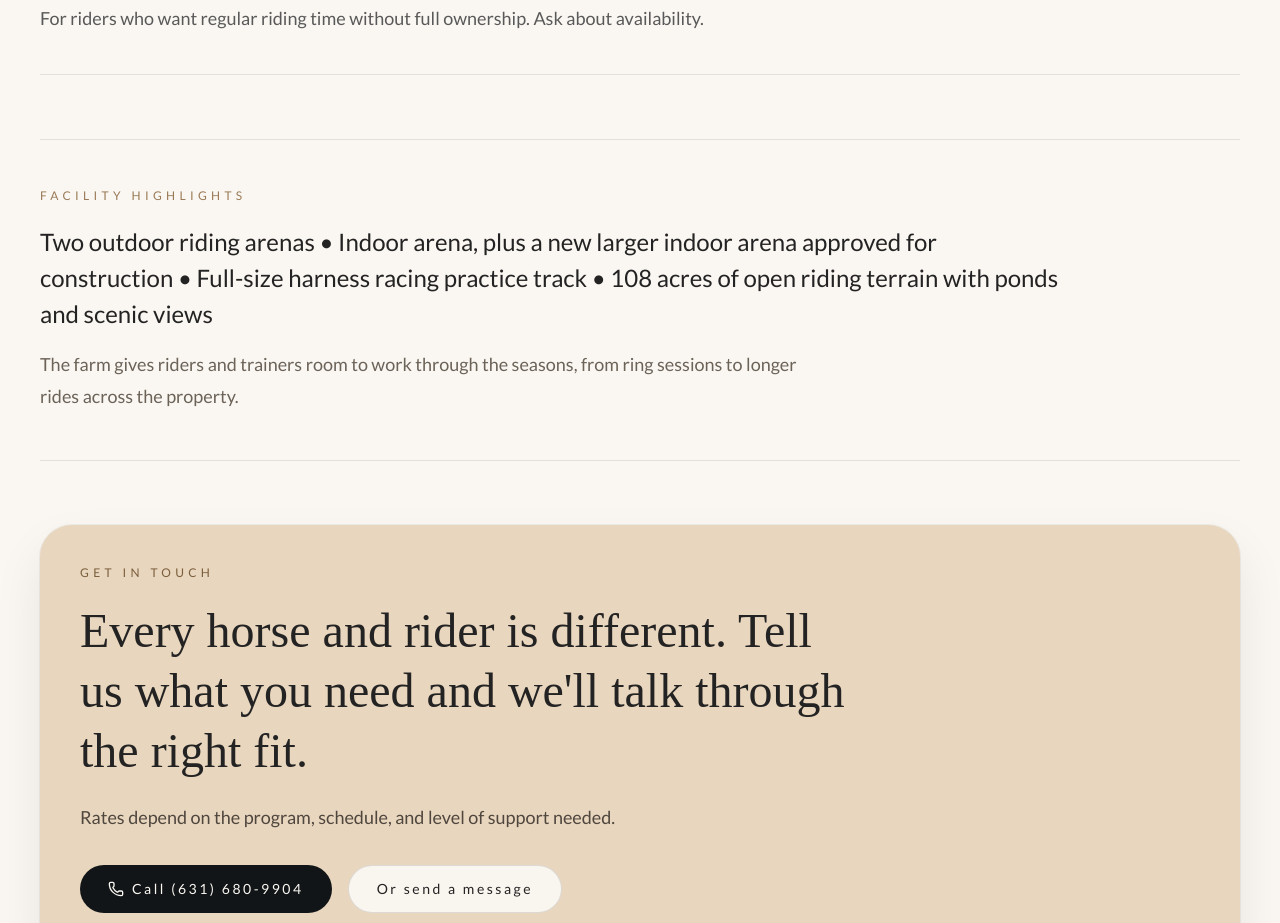
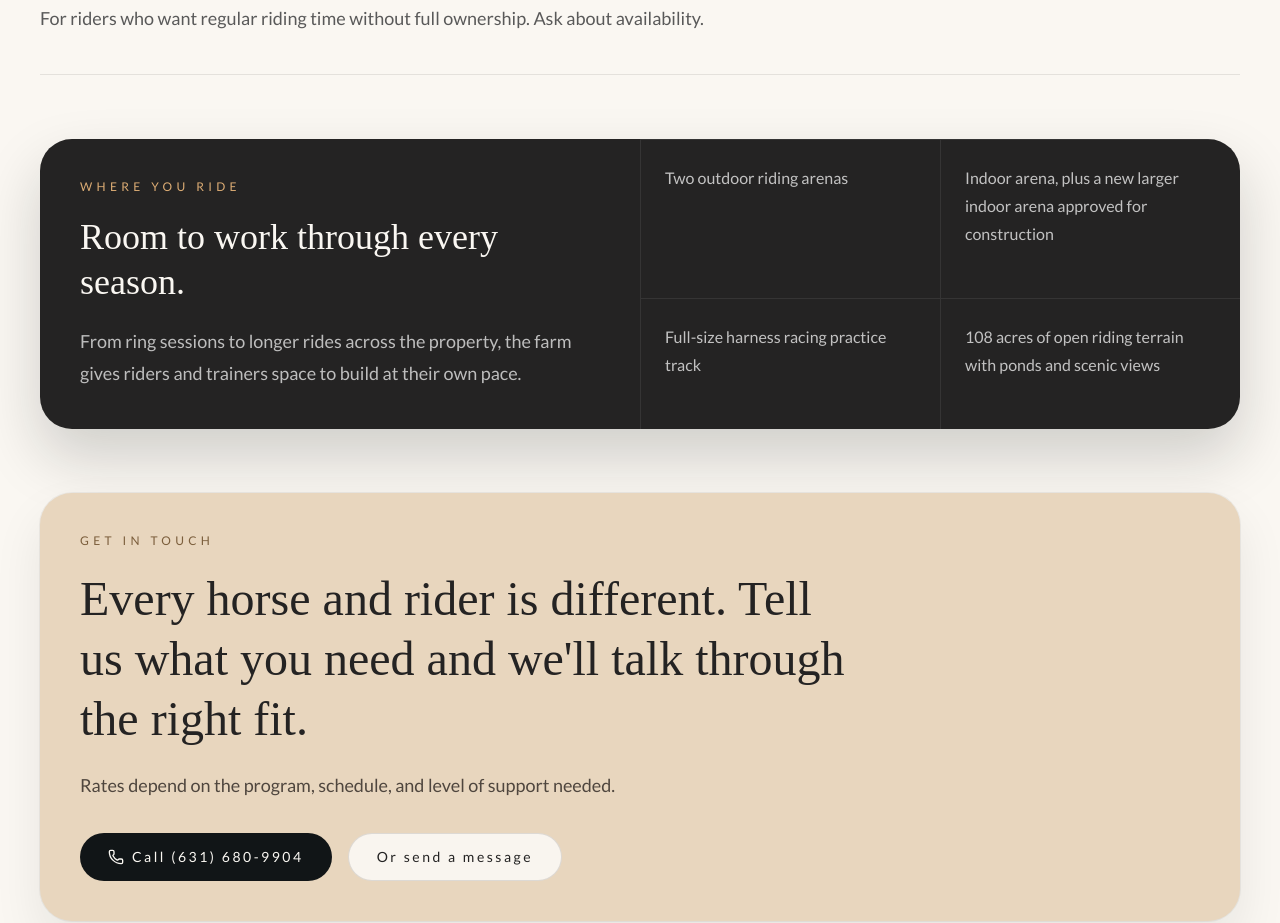
Before and after one commit to Midorivi/thunder-road-stables, a React (Vite) app: page /training in a window 1280 px wide. Shown: the part 2040-2963 px from the top of the page. Built offline with nearby package versions, Linux system fonts and the light colour scheme; the HTML template or start-up script is replaced by a standard one; a web font is replaced by a local one.

Commit message:
Redesign training facility highlights: dark card with 2x2 grid instead of bullet string

```diff
--- a/src/pages/Training.tsx
+++ b/src/pages/Training.tsx
@@ -83,15 +83,24 @@ export function Training() {
           </div>
         </AnimatedSection>
 
-        <AnimatedSection delay={0.16} className="mb-16 border-y border-[#242323]/10 py-10 md:py-12">
-          <div className="max-w-5xl">
-            <p className="text-xs uppercase tracking-[0.36em] text-[#9a7a56]">Facility highlights</p>
-            <p className="mt-5 text-xl leading-8 text-[#242323] md:text-2xl md:leading-9">
-              {facilityHighlights.join(' • ')}
-            </p>
-            <p className="mt-4 max-w-3xl text-base leading-7 text-[#6B6258] md:text-lg md:leading-8">
-              The farm gives riders and trainers room to work through the seasons, from ring sessions to longer rides across the property.
-            </p>
+        <AnimatedSection delay={0.16} className="mb-16">
+          <div className="overflow-hidden rounded-[2rem] bg-[#242323] text-white shadow-[0_28px_60px_rgba(17,21,23,0.18)]">
+            <div className="grid lg:grid-cols-[1fr_1fr]">
+              <div className="p-8 md:p-10">
+                <p className="text-xs uppercase tracking-[0.36em] text-[#DCAC74]">Where you ride</p>
+                <h3 className="mt-5 text-3xl leading-tight text-[#FAF7F2] md:text-4xl">Room to work through every season.</h3>
+                <p className="mt-5 text-lg leading-8 text-white/70">
+                  From ring sessions to longer rides across the property, the farm gives riders and trainers space to build at their own pace.
+                </p>
+              </div>
+              <div className="grid grid-cols-2">
+                {facilityHighlights.map((item) => (
+                  <div key={item} className="border-l border-t border-white/8 p-6">
+                    <p className="text-base leading-7 text-white/72">{item}</p>
+                  </div>
+                ))}
+              </div>
+            </div>
           </div>
         </AnimatedSection>
 
```
